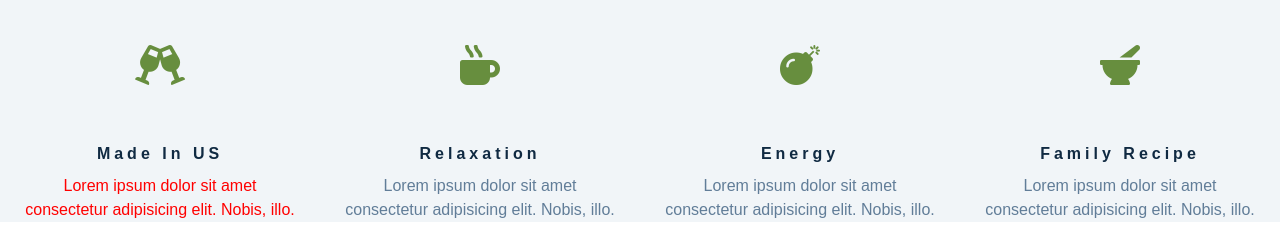
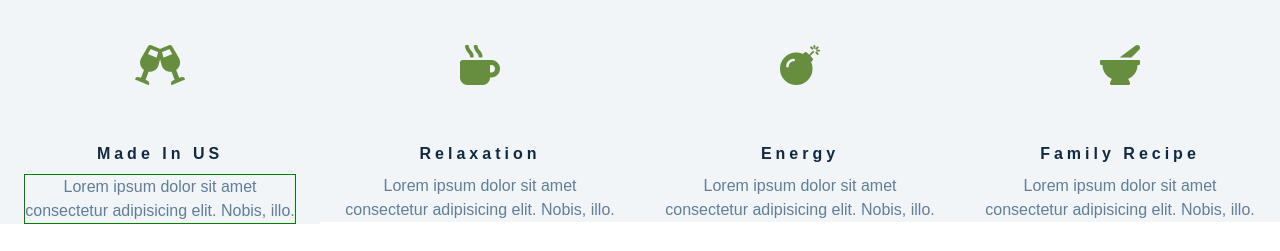
Before and after one commit to soorajjvs/tea-station, a plain HTML site: page index.html in a window 1280 px wide. Shown: the part 854-1105 px from the top of the page. Drawn offline with Linux system fonts and the light colour scheme; a web font is replaced by a local one.

Commit message:
Update index.html

```diff
--- a/index.html
+++ b/index.html
@@ -39,7 +39,7 @@
          <i class="fas fa-glass-cheers"></i>
        </span>
        <h4 class="skill-title">made in US</h4>
-       <p class="skill-text" style="color:red" "border: 1px solid green">
+       <p class="skill-text" style= "border: 1px solid green">
          Lorem ipsum dolor sit amet consectetur adipisicing elit. Nobis, illo.
        </p>
      </article>
```
